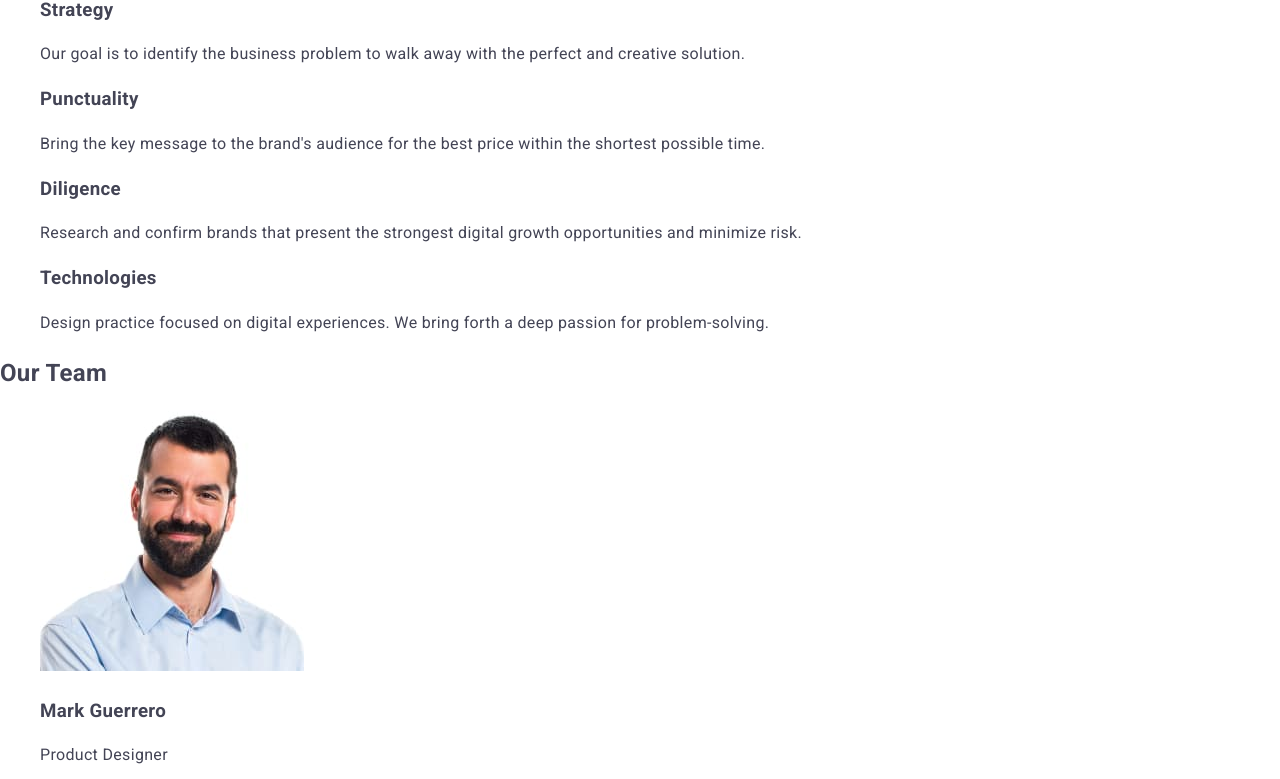
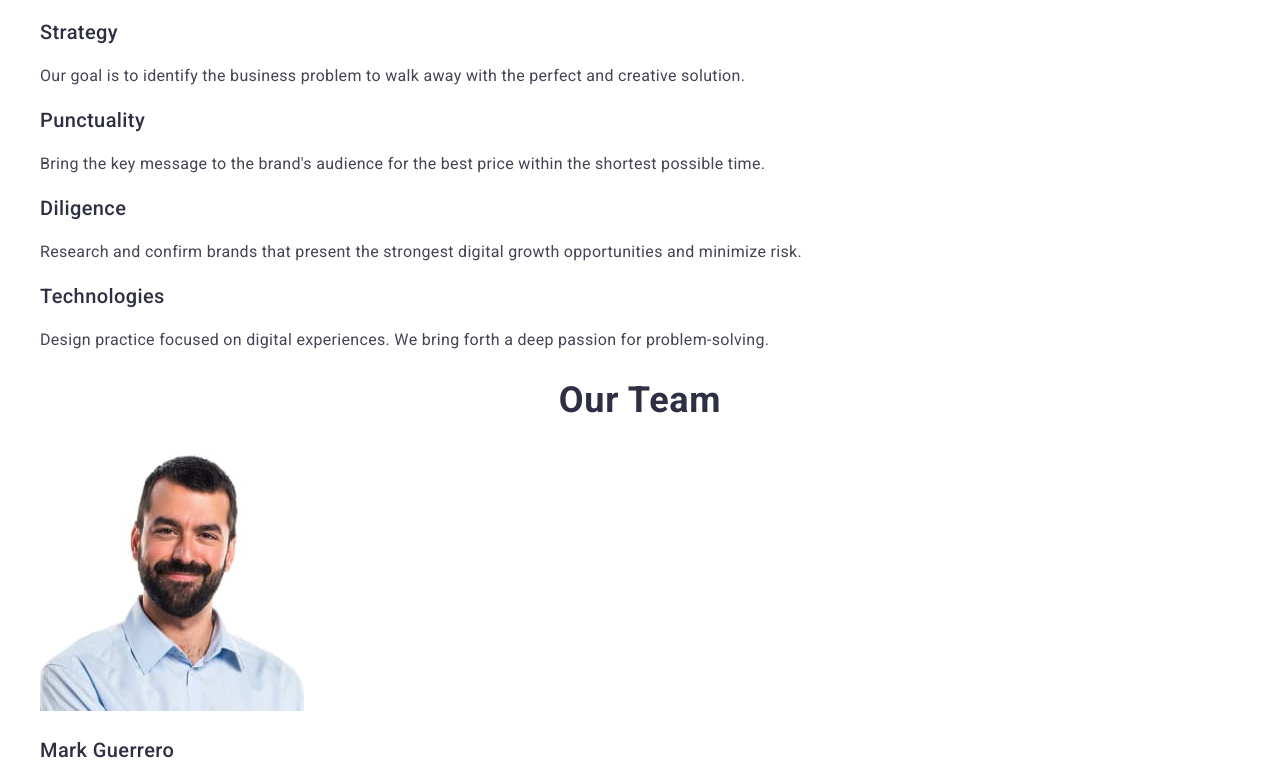
Before and after one commit to Serhii-Ivanchenko/goit-markup-hw-02, a plain HTML site: page index.html in a window 1280 px wide. Shown: the part 439-1218 px from the top of the page. Drawn offline with nearby package versions, Linux system fonts and the light colour scheme.

Commit message:
headers styles added

```diff
--- a/css/styles.css
+++ b/css/styles.css
@@ -15,6 +15,24 @@ a {
 
 ul, ol {
     list-style-type: none;
+}
+
+h2 {
+    color: #2E2F42;
+    text-align: center;
+    font-size: 36px;
+    font-weight: 700;
+    line-height: 1.11;
+    letter-spacing: 0.72px;
+    text-transform: capitalize;
+}
+
+h3 {
+    color: #2E2F42;
+    font-size: 20px;
+    font-weight: 500;
+    line-height: 1.2;
+    letter-spacing: 0.4px;
 }
 /* #endregion */
 
@@ -75,3 +93,7 @@ ul, ol {
     background-color: #404BBF;
 }
 /* #endregion */
+
+/* #region Benefits */
+
+/* #endregion */
```
